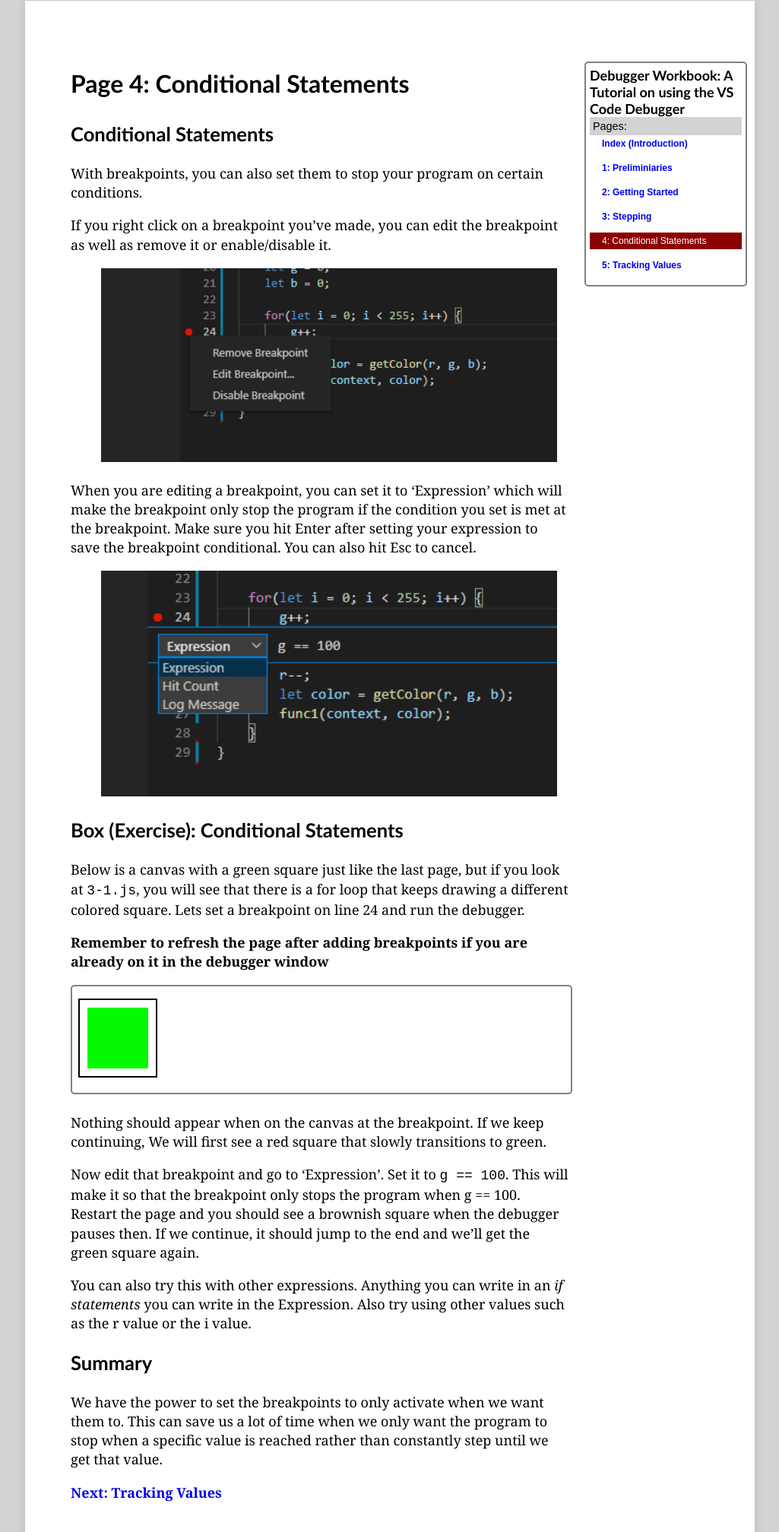
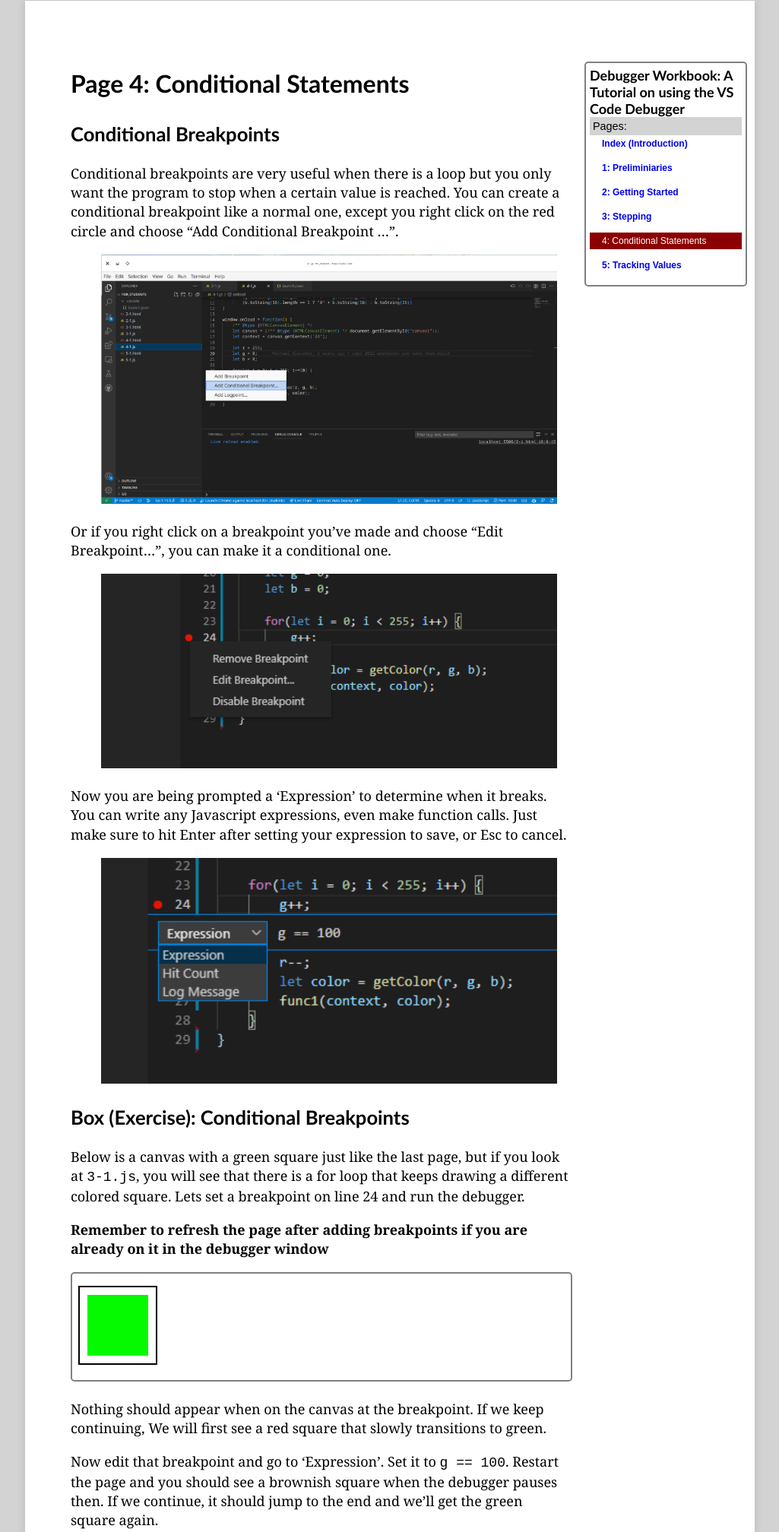
Before and after one commit to CS559/DebuggerTutorial, a plain HTML site: page docs/4/index.html in a window 1280 px wide. Shown: the part 24-2040 px from the top of the page at 76% size, without its empty margins (127-1152 px from the left). Drawn offline with Linux system fonts and the light colour scheme.

Commit message:
Ruohui's fixes for 2023

```diff
--- a/docs/4/index.html
+++ b/docs/4/index.html
@@ -19,17 +19,20 @@
 
 
 
-		<div class="content post__content clearfix"><h2 id="conditional-statements">Conditional Statements</h2>
-<p>With breakpoints, you can also set them to stop your program on certain conditions.</p>
-<p>If you right click on a breakpoint you&rsquo;ve made, you can edit the breakpoint as well as remove it or enable/disable it.</p>
+		<div class="content post__content clearfix"><h2 id="conditional-breakpoints">Conditional Breakpoints</h2>
+<p>Conditional breakpoints are very useful when there is a loop but you only want the program to stop when a certain value is reached. You can create a conditional breakpoint like a normal one, except you right click on the red circle and choose &ldquo;Add Conditional Breakpoint &hellip;&rdquo;.</p>
+<figure><img src="../../images/conditional%20breakpoint.png" width="600"/>
+</figure>
+
+<p>Or if you right click on a breakpoint you&rsquo;ve made and choose &ldquo;Edit Breakpoint&hellip;&rdquo;, you can make it a conditional one.</p>
 <figure><img src="../../images/editB1.png" width="600"/>
 </figure>
 
-<p>When you are editing a breakpoint, you can set it to &lsquo;Expression&rsquo; which will make the breakpoint only stop the program if the condition you set is met at the breakpoint. Make sure you hit Enter after setting your expression to save the breakpoint conditional. You can also hit Esc to cancel.</p>
+<p>Now you are being prompted a &lsquo;Expression&rsquo; to determine when it breaks. You can write any Javascript expressions, even make function calls. Just make sure to hit Enter after setting your expression to save, or Esc to cancel.</p>
 <figure><img src="../../images/editB2.png" width="600"/>
 </figure>
 
-<h2 id="box-exercise-conditional-statements">Box (Exercise): Conditional Statements</h2>
+<h2 id="box-exercise-conditional-breakpoints">Box (Exercise): Conditional Breakpoints</h2>
 <p>Below is a canvas with a green square just like the last page, but if you look at <code>3-1.js</code>, you will see that there is a for loop that keeps drawing a different colored square. Lets set a breakpoint on line 24 and run the debugger.</p>
 <p><strong>Remember to refresh the page after adding breakpoints if you are already on it in the debugger window</strong></p>
 <iframe
@@ -42,8 +45,8 @@
     frameborder="0"
 ></iframe>
 <p>Nothing should appear when on the canvas at the breakpoint. If we keep continuing, We will first see a red square that slowly transitions to green.</p>
-<p>Now edit that breakpoint and go to &lsquo;Expression&rsquo;. Set it to <code>g == 100</code>. This will make it so that the breakpoint only stops the program when g == 100. Restart the page and you should see a brownish square when the debugger pauses then. If we continue, it should jump to the end and we&rsquo;ll get the green square again.</p>
-<p>You can also try this with other expressions. Anything you can write in an <i>if statements</i> you can write in the Expression. Also try using other values such as the r value or the i value.</p>
+<p>Now edit that breakpoint and go to &lsquo;Expression&rsquo;. Set it to <code>g == 100</code>. Restart the page and you should see a brownish square when the debugger pauses then. If we continue, it should jump to the end and we&rsquo;ll get the green square again.</p>
+<p>You can also try this with other expressions. Anything you can write in an <i>if statements</i> you can write in the Expression. Also try using other variables such as &lsquo;r&rsquo; and &lsquo;i&rsquo;.</p>
 <h2 id="summary">Summary</h2>
 <p>We have the power to set the breakpoints to only activate when we want them to. This can save us a lot of time when we only want the program to stop when a specific value is reached rather than constantly step until we get that value.</p>
 <a href="../../docs/5/" class="Next__Page">Next: Tracking Values </a>
```
Also changed, not shown: docs/1/index.html (+2 -2 lines), docs/2/index.html (+2 -9 lines), docs/5/index.html (+1 -1 lines), index.html (+2 -2 lines), images/conditional breakpoint.png (added), 1 other file.
